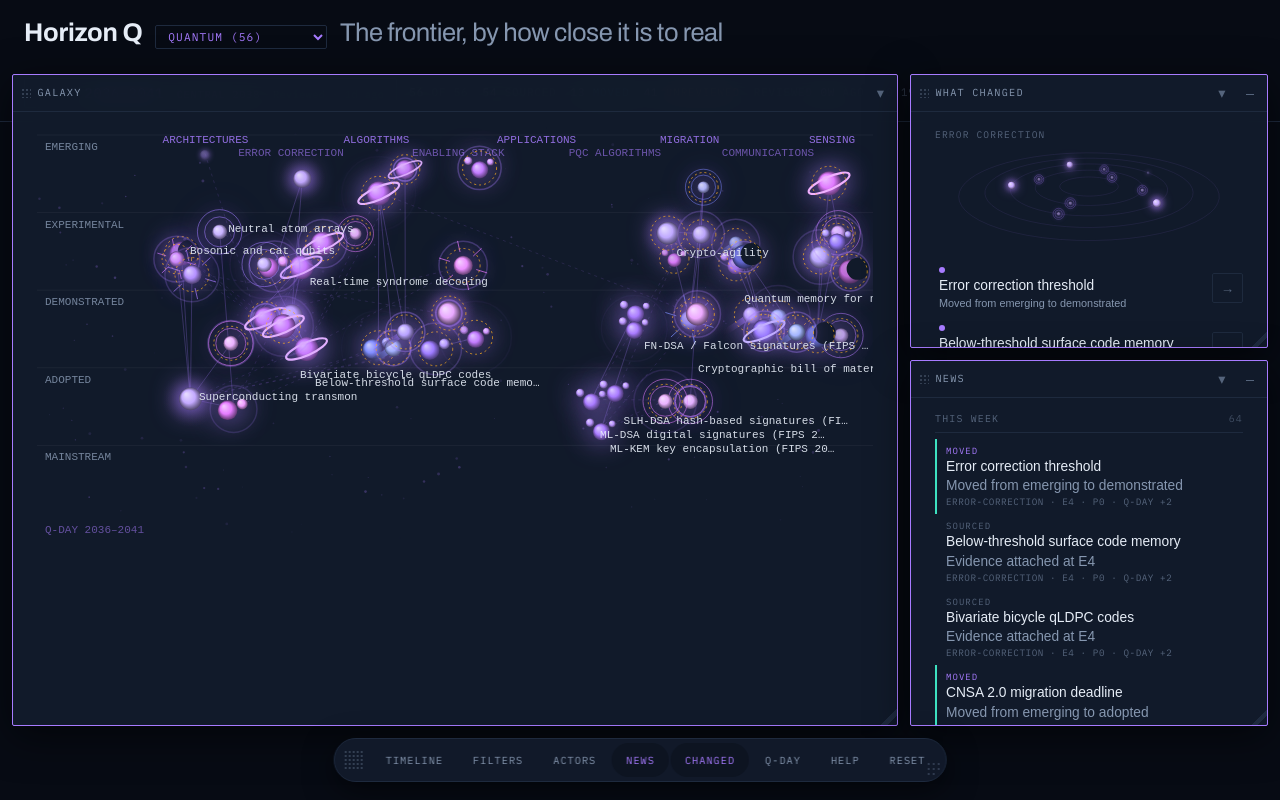
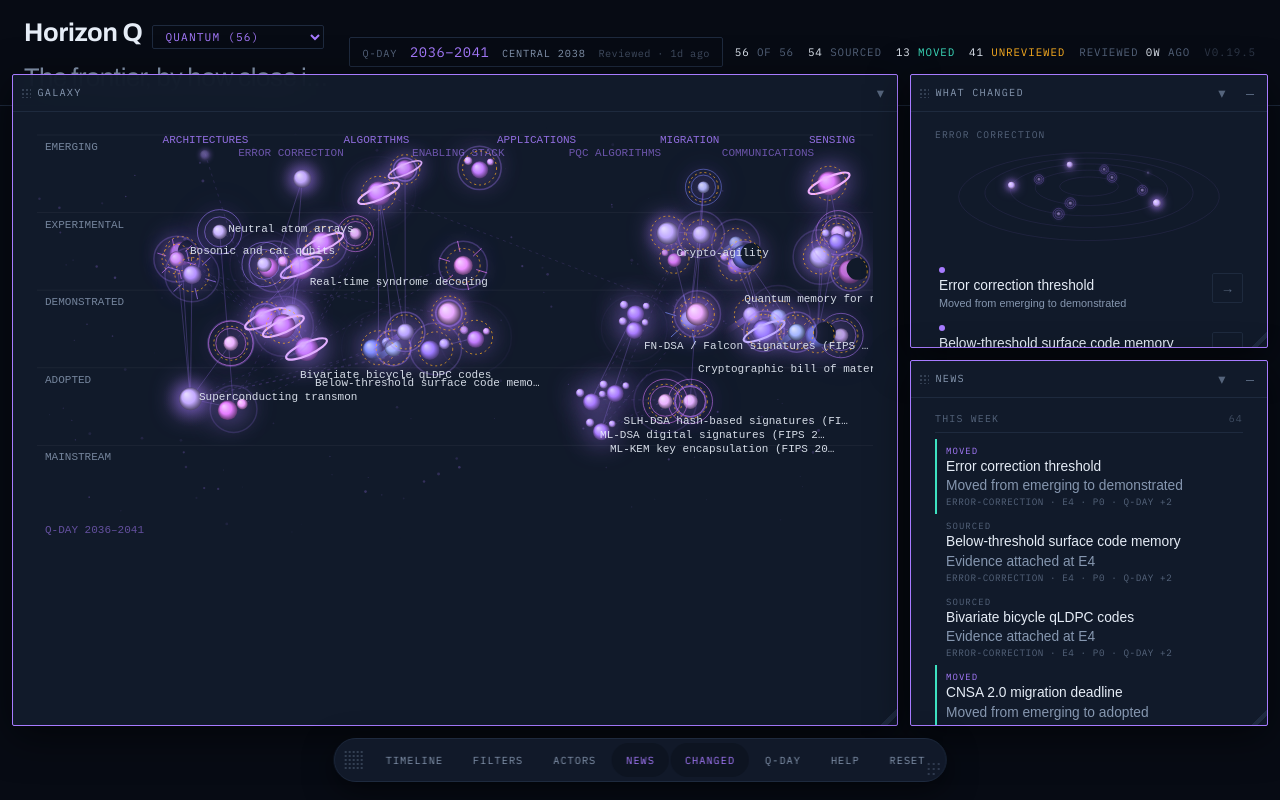
Before and after one commit to stuartokin/quantum-observatory, a React (Vite) app: page / in a window 1280 px wide. Built offline with nearby package versions, Linux system fonts and the light colour scheme.

Commit message:
Add files via upload

```diff
--- a/package.json
+++ b/package.json
@@ -1,7 +1,7 @@
 {
   "name": "horizonq",
   "private": true,
-  "version": "0.19.4",
+  "version": "0.19.5",
   "type": "module",
   "scripts": {
     "dev": "vite",
--- a/src/components/Toolbar.tsx
+++ b/src/components/Toolbar.tsx
@@ -57,12 +57,16 @@ export function Toolbar({ buttons, accent }: { buttons: ToolbarButton[]; accent:
       if (btns.length === 0) return
       const rows = new Set(btns.map((b) => (b as HTMLElement).offsetTop)).size
 
-      if (!compact && rows > MAX_ROWS) setCompact(true)
+      // A hard floor as well as the row test. Below this width words cannot
+      // fit whatever the wrapping does, and relying on the row count alone
+      // meant a narrow bar could sit at two rows of truncated labels forever.
+      const w = width ?? el.offsetWidth
+      if (!compact && (rows > MAX_ROWS || w < 460)) setCompact(true)
       // Returning to words needs clear room, so it cannot flicker at a
       // borderline width: only when everything already fits on one line.
-      else if (compact && rows === 1) {
+      else if (compact && rows === 1 && w > 620) {
         const natural = btns.reduce((t, b) => t + (b as HTMLElement).offsetWidth, 0)
-        if (natural * 1.9 < (width ?? el.offsetWidth)) setCompact(false)
+        if (natural * 1.9 < w) setCompact(false)
       }
     }
 
--- a/src/renderers/board/Board.tsx
+++ b/src/renderers/board/Board.tsx
@@ -264,11 +264,33 @@ export function Board() {
 
   return (
     <main className="board">
-      <header className="board-head">
-        <div className="board-title">
-          <span className="wordmark">Horizon Q</span>
+      {/*
+        Layout inline, not in CSS.
+
+        The right-hand side vanished because the title block could not shrink:
+        a flex item defaults to min-width auto, so a long h2 grew past the
+        header and pushed the figures off the edge entirely. Three CSS attempts
+        failed to reach it, so the constraints live here where nothing can
+        override them.
+      */}
+      <header
+        className="board-head"
+        style={{
+          display: 'flex',
+          flexWrap: 'nowrap',
+          alignItems: 'center',
+          justifyContent: 'space-between',
+          gap: 16,
+        }}
+      >
+        <div
+          className="board-title"
+          style={{ display: 'flex', alignItems: 'baseline', gap: 10, minWidth: 0, flex: '1 1 auto' }}
+        >
+          <span className="wordmark" style={{ flex: '0 0 auto' }}>Horizon Q</span>
           <select
             className="galaxy-picker"
+            style={{ flex: '0 0 auto' }}
             value={galaxy}
             onChange={(e) => {
               setGalaxy(e.target.value as FrontierItem['pillar'])
@@ -287,7 +309,15 @@ export function Board() {
               )
             })}
           </select>
-          <h2>
+          <h2
+            style={{
+              flex: '1 1 auto',
+              minWidth: 0,
+              overflow: 'hidden',
+              textOverflow: 'ellipsis',
+              whiteSpace: 'nowrap',
+            }}
+          >
             {timeline
               ? 'When the evidence landed'
               : mode === 'orbit' && focusCon
```
